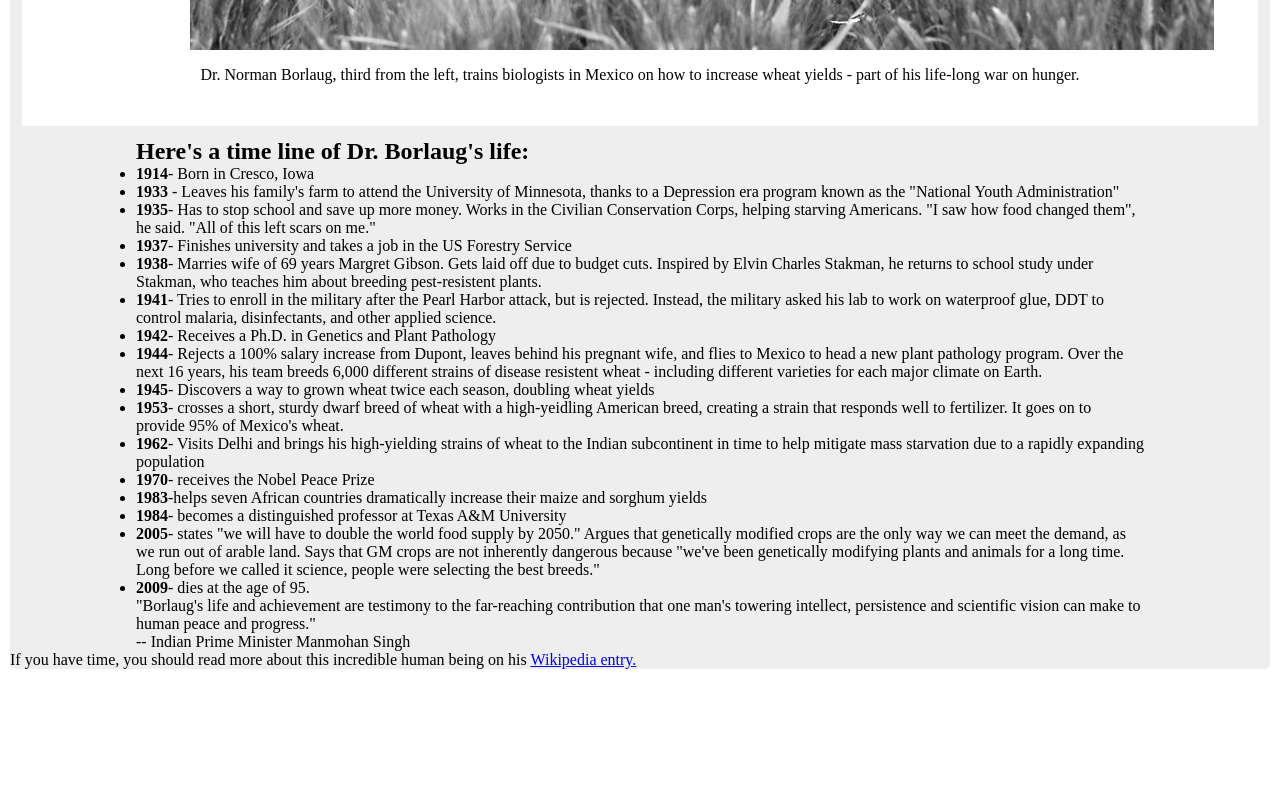
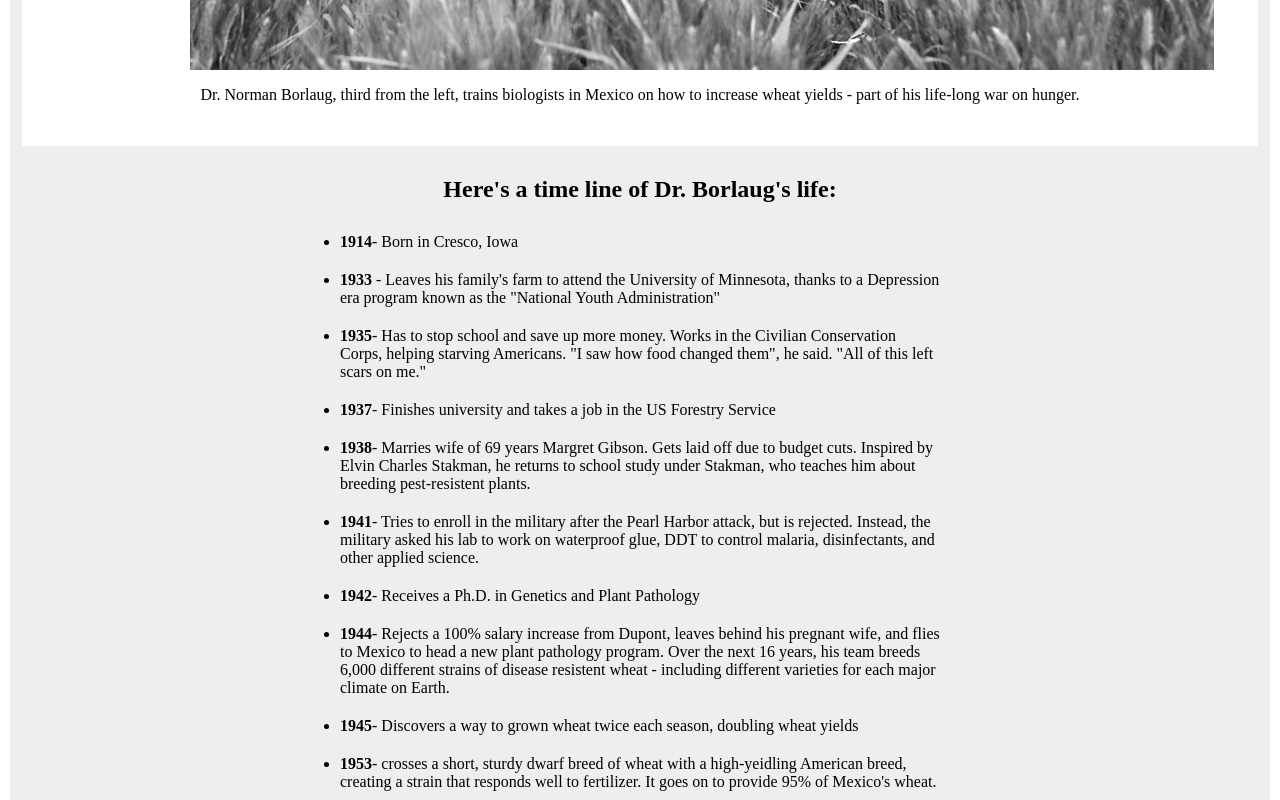
Before and after one commit to 369webforall/tribute, a website: page index.html in a window 1280 px wide. Shown: the part 760-1560 px from the top of the page. Before the commit the page ends 1449 px from the top, so only its background shows below. Drawn offline with Linux system fonts and the light colour scheme.

Commit message:
main section

```diff
--- a/index.html
+++ b/index.html
@@ -103,12 +103,12 @@
           </li>
           <li><strong>2009</strong>- dies at the age of 95.</li>
         </ul>
-        <p>
+        <p class="quote">
           "Borlaug's life and achievement are testimony to the far-reaching
           contribution that one man's towering intellect, persistence and
           scientific vision can make to human peace and progress."
         </p>
-        <p>-- Indian Prime Minister Manmohan Singh</p>
+        <p class="pm">-- Indian Prime Minister Manmohan Singh</p>
       </div>
     </main>
     <footer>
--- a/style.css
+++ b/style.css
@@ -8,6 +8,7 @@
     background-color: #eee;
     margin: 20px 10px;
     border-radius: 5px;
+    padding: 20px 0;
 }
 
 .wrapper {
@@ -45,3 +46,33 @@ figcaption {
     font-size: 16px;
     margin: 12px 0;
 }
+
+.hero-text {
+    width: 600px;
+    margin: 20px auto;
+}
+
+h2 {
+    margin: 30px 0;
+    text-align: center;
+}
+
+li {
+    margin-bottom: 20px;
+}
+
+.quote {
+    font-style: italic;
+    margin: 30px 0;
+}
+
+.pm {
+    font-style: italic;
+}
+
+footer {
+    text-align: center;
+    margin: 20px 0;
+    font-size: 26px;
+    padding: 20px 0;
+}
```
